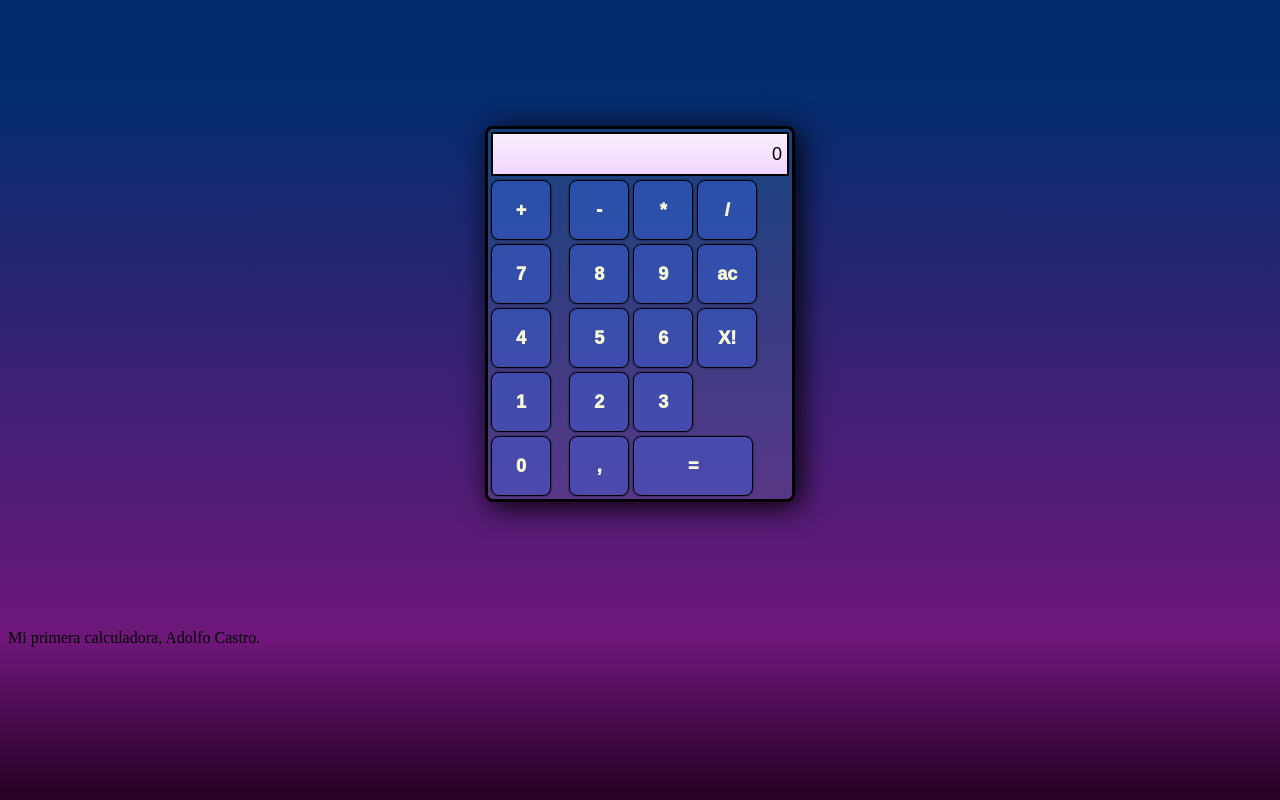
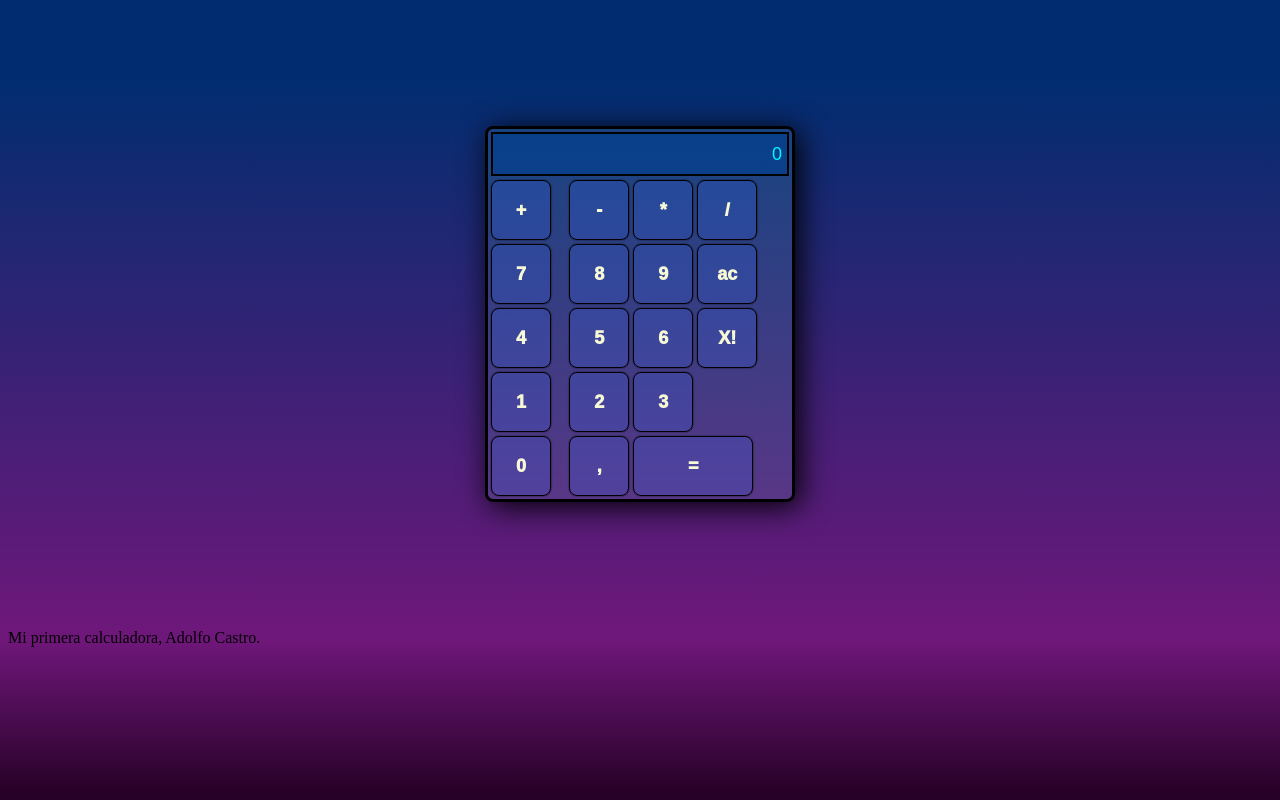
Before and after one commit to Meldavi/mi_primera_calc, a plain HTML site: page index.html in a window 1280 px wide. Drawn offline with Linux system fonts and the light colour scheme.

Commit message:
Color display celeste

```diff
--- a/estilo_calculadora.css
+++ b/estilo_calculadora.css
@@ -7,7 +7,7 @@
 	font-weight:1000;
 	border-radius: 8px;
 	border:1px solid#000000;
-	background:5%,rgba(58, 110, 252, 0.336);
+	background:5%,rgba(58, 110, 252, 0.192);
 	box-shadow:0.1px 0.1px 1.5px #000000 ;
 }
 
@@ -22,7 +22,7 @@
 	font-weight:1000;
 	border-radius: 8px;
 	border:1px solid#000000;
-	background:5%,rgba(58, 110, 252, 0.336);
+	background:5%,rgba(58, 110, 252, 0.192);
 	box-shadow:0.1px 0.1px 1.5px #000000 ;
 }
 
@@ -66,10 +66,10 @@ body{
 
 .color_display{
 	height:30px;
-	background:-webkit-linear-gradient(bottom, #f3d5ff, #f8eefc);
+	background: #023f8fa6;
 	border:medium #FFF;
 	font: "Arial Black";
-	color:#000000;
+	color:#00f7ff;
 	font-size:18px;
 	font-weight: 500;
 	text-align:right;
```
